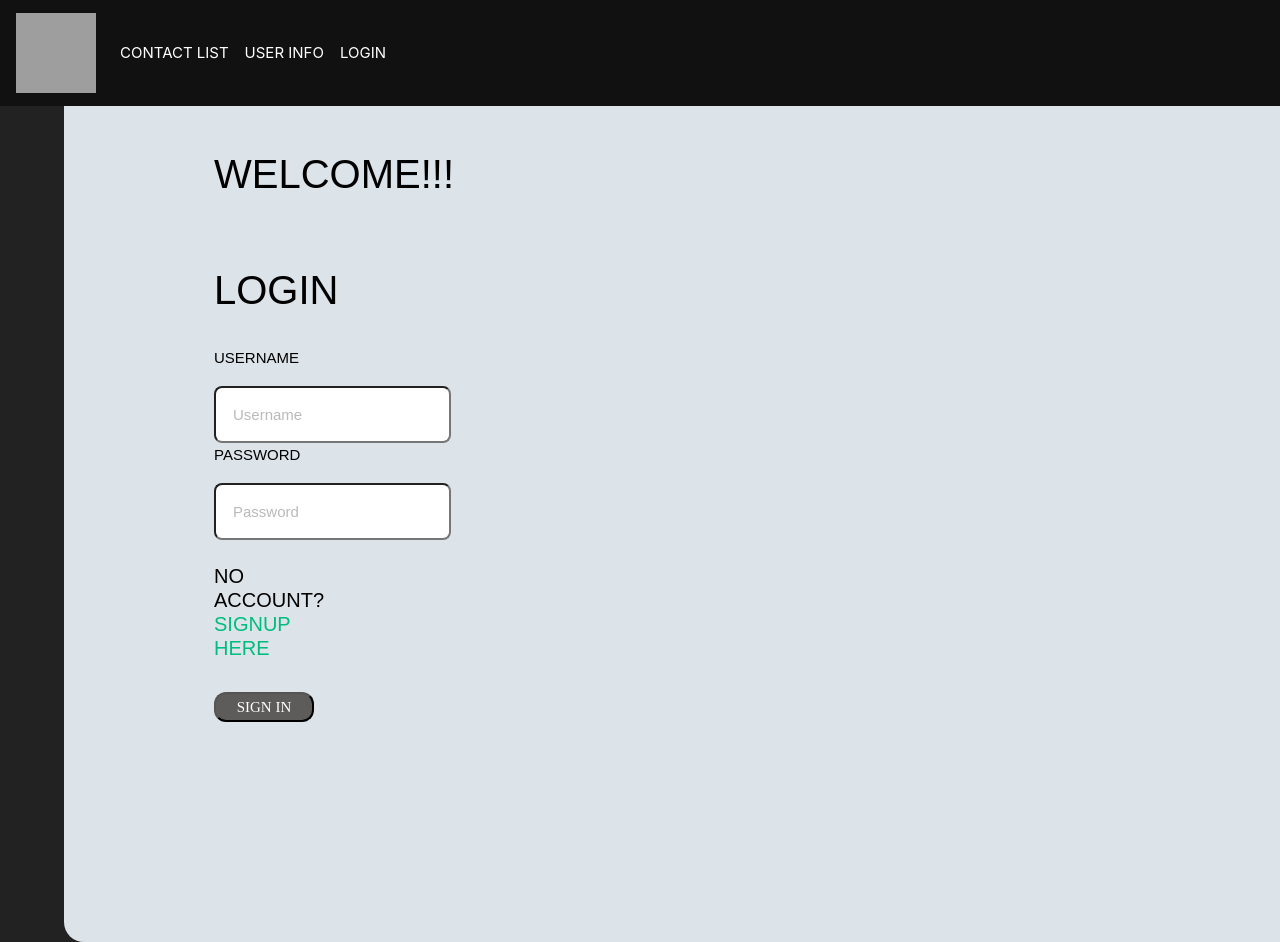
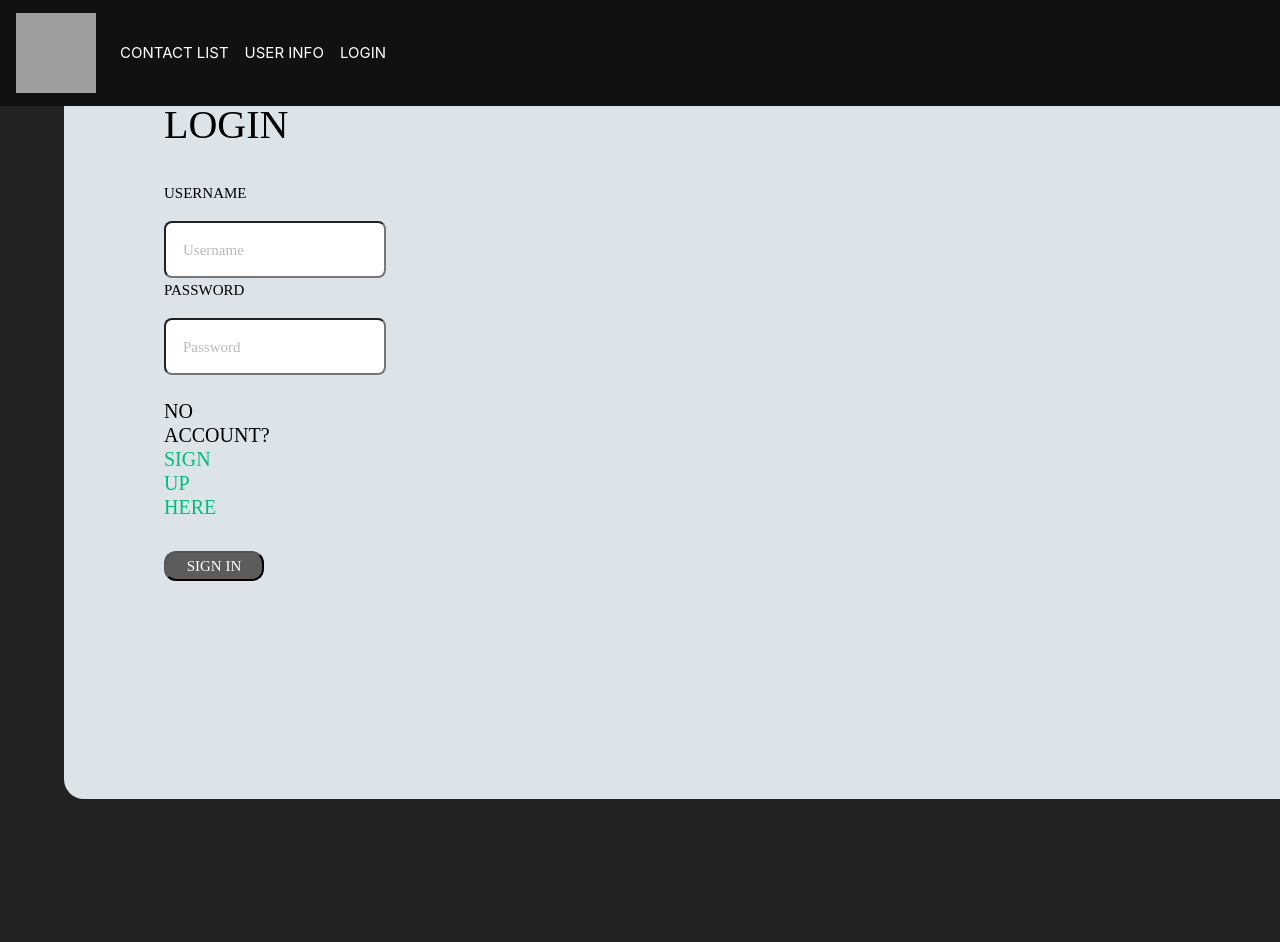
Before and after one commit to LegendPoint/AAA, a Vue app in the folder contactlist-master/vue-contactList/: page /login in a window 1280 px wide. Shown: the top 942 px of the page. After the commit the page ends 800 px from the top, so only its background shows below. Built offline with nearby package versions, Linux system fonts and the light colour scheme; grey boxes are pictures that could not be loaded; a web font is replaced by a local one.

Commit message:
Update Login.vue

```diff
--- a/contactlist-master/vue-contactList/src/views/Login.vue
+++ b/contactlist-master/vue-contactList/src/views/Login.vue
@@ -1,97 +1,87 @@
 <template>
   <main>
     <div class="container">
-      <div class="welcome-text">
-    <h1>WELCOME!!!</h1>
-  </div>
       <div class="loginPanel">
         <h1>LOGIN</h1><br/>
-        <div>
-          <p class="info" >USERNAME</p>
-          <input v-model="username" type="text" placeholder="Username">
-          <div id="username_empty" >Invalid Username</div>
-          <div id="username_incorrect" >Incorrect username or password</div>
           <div>
-          <p class="info" placeholder="Password">PASSWORD</p>
-        </div>
-          <input v-model="password" type="password" placeholder="Password">
-          <div id="password_empty" class="input_error">Invalid Password</div>
-        </div><br/>
-        <h5>NO ACCOUNT? <a href="/register">SIGNUP HERE</a></h5><br/>
+            <p class="info" >USERNAME</p>
+            <input v-model="username" type="text" placeholder="Username">
+            <div id="username_empty" >Please enter your username</div>
+            <div id="username_incorrect" >Incorrect username or password</div>
+            <p class="info" placeholder="Password">PASSWORD</p>
+            <input v-model="password" type="password" placeholder="Password">
+            <div id="password_empty" class="input_error">Please enter your password</div>
+          </div><br/>
+          <h5>NO ACCOUNT? <a href="/register">SIGN UP HERE</a></h5><br/>
         <button type="submit" @click="login">SIGN IN</button>
-        <button v-if="isLoggedIn" @click="logout">LOGOUT</button>
       </div>
-
-</div>
+    </div>
   </main>
 </template>
 
 <script>
 import axios from 'axios'
-
 export default{
   data() {
     return {
       username: '',
-      password: '',
-      isLoggedIn: false,
+      password: ''
     }
   },
   methods: {
 
-    async login() {
+  async login() {
       let user_empty = document.getElementById('username_empty')
       let pass_empty = document.getElementById('password_empty')
       let user_incorrect = document.getElementById('username_incorrect')
-
-      user_empty.style.display = (this.username.length == 0) ? "block" : "none";
-      pass_empty.style.display = (this.password.length == 0) ? "block" : "none";
+      //No username or password input
+      if(this.username.length == 0){
+        user_empty.style.display = "block";
+        user_incorrect.style.display = "none"
+      } else {
+        user_empty.style.display = "none"
+      }
+      if(this.password.length == 0){
+        pass_empty.style.display = "block";
+        user_incorrect.style.display = "none"
+      } else {
+        pass_empty.style.display = "none"
+      }
 
 
-      let result = axios.get(`http://localhost:5001/auser?username=${this.username}&password=${this.password}`)
+      let result = await axios.post("http://localhost:5001/login",{
+            username: this.username,
+            password: this.password
+      })
       .then((result) => {
-        console.log(result.data);
-        //each user/pass should be unique, thus 1
-        if(result.data.length == 1){
-          this.isLoggedIn = true;
-          this.$router.push('/contactlist');
-        }
-        else{
-          if(user_empty.style.display == "none" && pass_empty.style.display == "none"){
-            user_incorrect.style.display = "block"
-          } else {
-            user_incorrect.style.display = "none"
-          }
+        console.log(result);
+        if(result.data.success == true){
+          //this.$router.push('/contactlist');
         }
       })
       .catch((error) => {
+        if(error.response.data.errorType == 'LoginFail'){
+            pass_empty.style.display == "none"
+            user_empty.style.display == "none"
+            user_incorrect.style.display = "block"
+        }
         console.error(error);
       });
     },
-
-    logout() {
-      this.isLoggedIn = false;
-      this.$router.push('/');
-    }
   },
 };
-
 </script>
 
 <style>
-
 ::placeholder{
   opacity: 50%;
 }
-
 p.info {
   text-align: left;
   margin-top: 10%;
 }
-
 #username_empty,
 #password_empty{
-
   margin-left: 3px;
   opacity: 60%;
   font-size: 80%;
@@ -99,7 +89,6 @@ p.info {
   color: red;
   display: none;
 }
-
 #username_incorrect{
   margin-left: 3px;
   opacity: 60%;
@@ -108,33 +97,4 @@ p.info {
   color: red;
   display: none;
 }
-
-.container{
-    display: left;
-    font-family: 'Montserrat', sans-serif;
-    color: black;
-    background-color: rgb(220, 227, 233);
-    border-radius: 16px 16px 16px 16px;
-    padding: 100%;
-    width: 100%;
-
-}
-  .loginPanel {
-    font-family: 'Montserrat', sans-serif;
-    margin-left:0px;
-    margin-right:0px;
-    width: 100%;
-    text-align: center;
-    padding-left:50px;
-  }
-  .welcome-text {
-  font-family: 'Montserrat', sans-serif;
-  text-align: center;
-  margin-bottom: 10px;
-  padding:50px;
-
-}
-
-
-
 </style>
```
